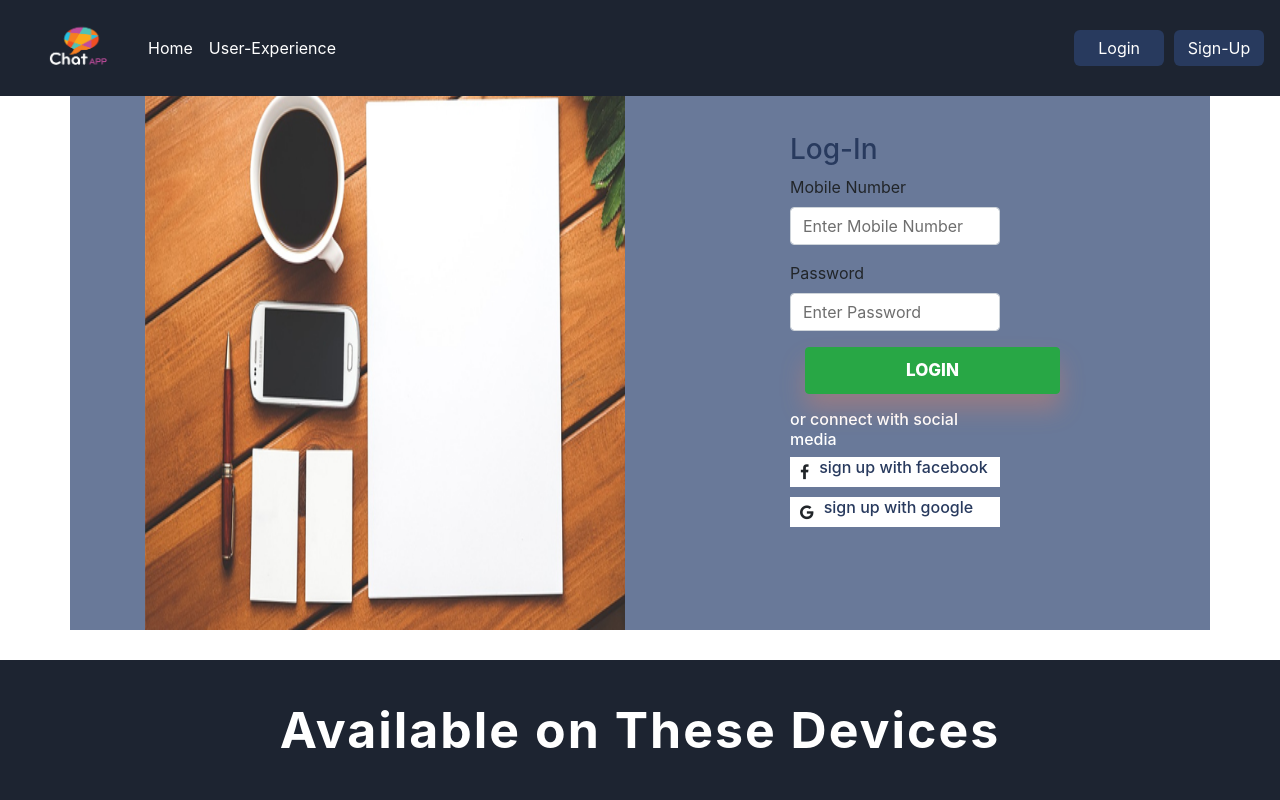
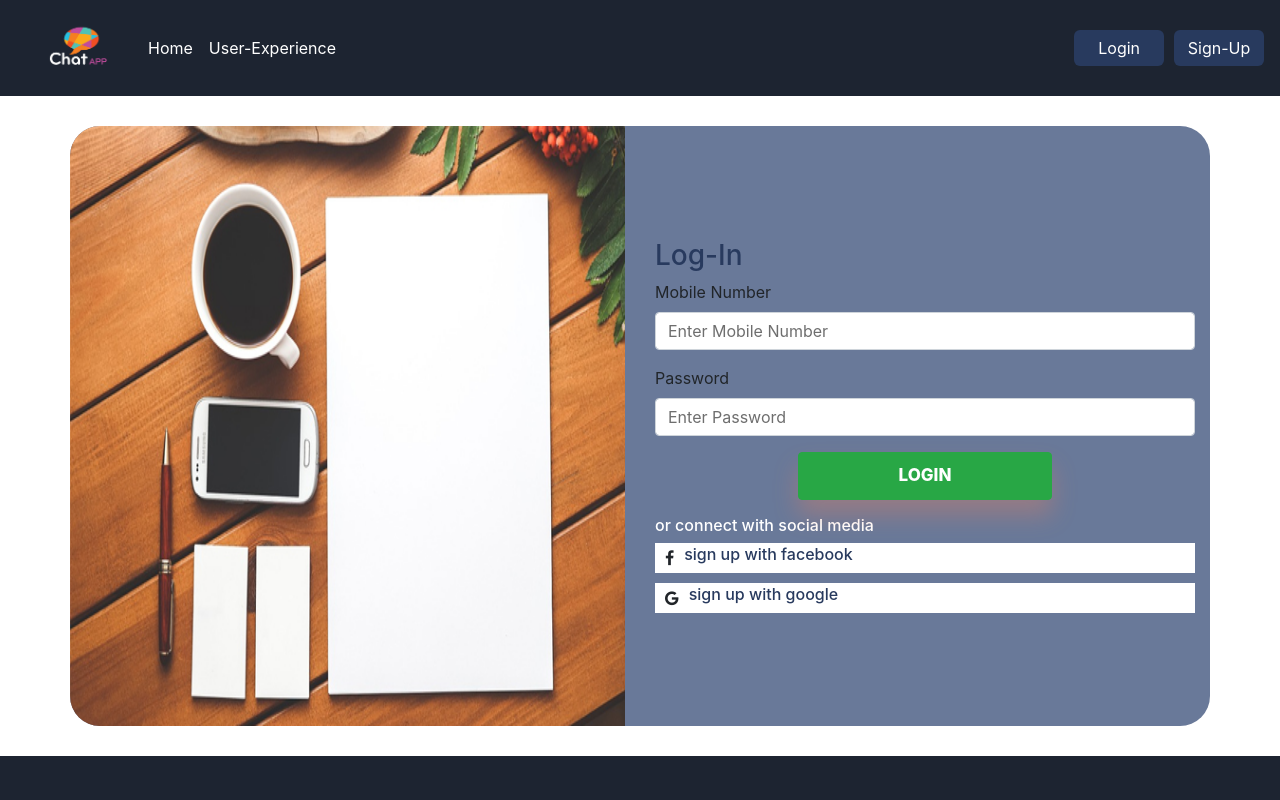
Before and after one commit to Girish-120/I-chat, an Angular app: page /login in a window 1280 px wide. Shown: the top 800 px of the page. Built offline with nearby package versions, Linux system fonts and the light colour scheme; what angular-font-awesome would draw is missing.

Commit message:
setup routing  and  some changes in login form

```diff
--- a/src/app/footer/footer.component.html
+++ b/src/app/footer/footer.component.html
@@ -8,11 +8,11 @@
     </div>
     <div class="lists">
         <ul>
-            <li><a href="">Home</a></li>
-            <li><a href="">About</a></li>
-            <li><a href="">Help</a></li>
-            <li><a href="">Contact</a></li>
-            <li><a href="">User-Experience</a></li>
+            <li><a routerLink="/home">Home</a></li>
+            <li><a routerLink="/aboutus">About</a></li>
+            <li><a routerLink="/help">Help</a></li>
+            <li><a routerLink="/contact">Contact</a></li>
+            <li><a routerLink="/user-experience">User-Experience</a></li>
         </ul>
     </div>
     <div class="social">
--- a/src/app/header/header.component.css
+++ b/src/app/header/header.component.css
@@ -18,7 +18,7 @@
 
 .pageHeader{
     background-color: #1d2431;
-    position: fixed;
+    /* position: fixed; */
 }
 
 li .text{
--- a/src/app/header/header.component.html
+++ b/src/app/header/header.component.html
@@ -10,10 +10,10 @@
   <div class="collapse navbar-collapse" id="navbarSupportedContent">
     <ul class="navbar-nav mr-auto">
       <li class="nav-item active">
-        <a class="nav-link text" href="#">Home <span class="sr-only">(current)</span></a>
+        <a class="nav-link text" routerLink="/home">Home <span class="sr-only">(current)</span></a>
       </li>
       <li class="nav-item">
-        <a class="nav-link text" href="#">User-Experience</a>
+        <a class="nav-link text" routerLink="/user-experience">User-Experience</a>
       </li>
     </ul>
     <div class="login">
--- a/src/app/login/login.component.css
+++ b/src/app/login/login.component.css
@@ -6,14 +6,20 @@
 .loginform{
     height: 600px;
     background-color: #697999;
-    padding: 60px;
     margin-bottom: 30px;
     margin-top: 30px;
+    padding: 0;
+    border-radius: 30px;
+}
+.logincontainer{
+    padding-left: 0px;
 }
 
+
 .image2{
+    width: 100%;
     height: 600px;
-    width: 100%;
+    border-radius: 30px 0px 0px 30px;
 }
 
 .facebooklink{
@@ -42,3 +48,6 @@
 .facebooklink h6{
     margin-left: 10px;
 }
+.loginHeading{
+
+}
--- a/src/app/login/login.component.html
+++ b/src/app/login/login.component.html
@@ -1,10 +1,12 @@
-<div class="container loginform d-flex align-items-center logincontainer">
-        <div class="col-md-6">
+<div class="container loginform d-flex align-items-center">
+    <div class="col-md-6  logincontainer">
         <img src="../../assets/image/blog-img2.jpg" class="image2">
     </div>
-        <div class="col-md-6 formclass">
-            <div class="col-md-6 w-100 mx-auto">
+    <div class="col-md-6">
+        <!-- <div class="col-md-6 w-100 mx-auto"> -->
+        <div class="loginHeading">
             <h3>Log-In</h3>
+        </div>
         <form action="" class="form-group">
             <div class="form-group">
                 <label for="mobileno">Mobile Number</label>
@@ -28,6 +30,6 @@
             <a><i class="fa fa-google fa-1x"></i></a>
             <h6>sign up with google</h6>
         </div>
+        <!-- </div> -->
     </div>
 </div>
-</div>
```
Also changed, not shown: src/app/app-routing.module.ts (+9 -1 lines), 1 other file (tests, documents, lock files or other folders). Lines whose indentation alone changed are shown as unchanged.
